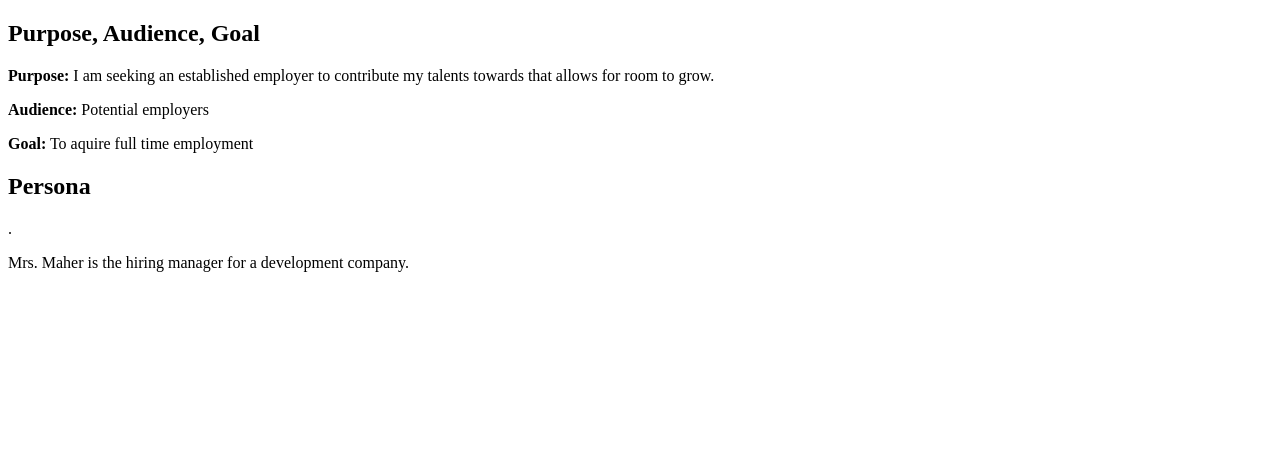
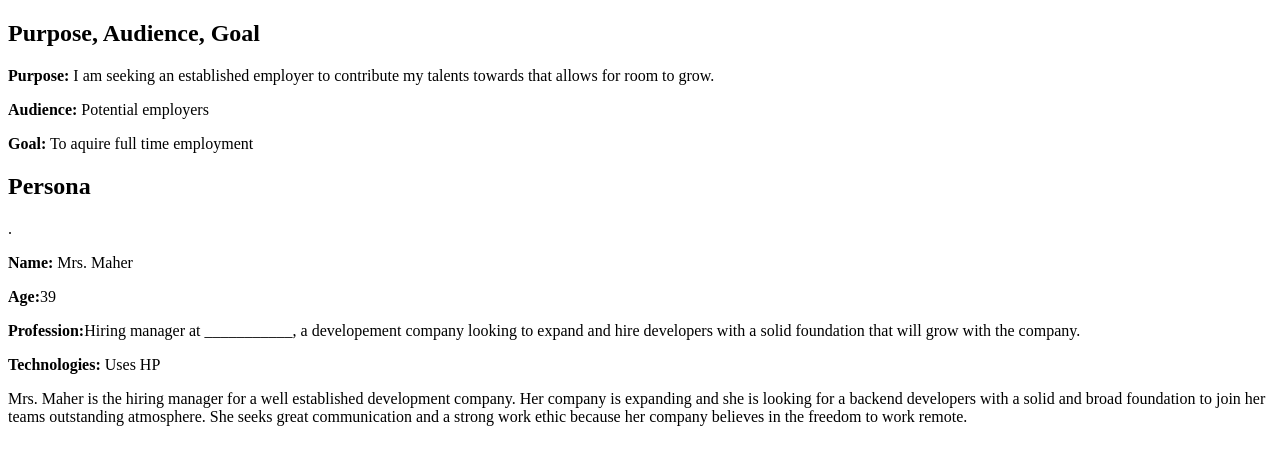
Before and after one commit to mdavid50/pwp, a PHP site: page /milestone-1.php in a window 1280 px wide. Shown: the top 465 px of the page. Run offline with PHP 8.4, Linux system fonts and the light colour scheme.

Commit message:
Adding/edit persona

```diff
--- a/public_html/documentation/milestone-1.php
+++ b/public_html/documentation/milestone-1.php
@@ -17,6 +17,18 @@
 
 		<h2>Persona</h2>.
 
-		<p>Mrs. Maher is the hiring manager for a development company. </p>
+		<p><strong>Name:</strong> Mrs. Maher</p>
+
+		<p><strong>Age:</strong>39</p>
+
+		<p><strong> Profession:</strong>Hiring manager at ___________, a developement company looking to expand
+		and hire developers with a solid foundation that will grow with the company.</p>
+
+		<p><strong>Technologies:</strong> Uses HP</p>
+
+		<p>Mrs. Maher is the hiring manager for a well established development company. Her company is expanding and
+			she is looking for a backend developers with a solid and broad foundation to join her teams outstanding
+			atmosphere. She seeks great communication and a strong work ethic because her company believes in the
+			freedom to work remote.</p>
 	</body>
 </html>
```
